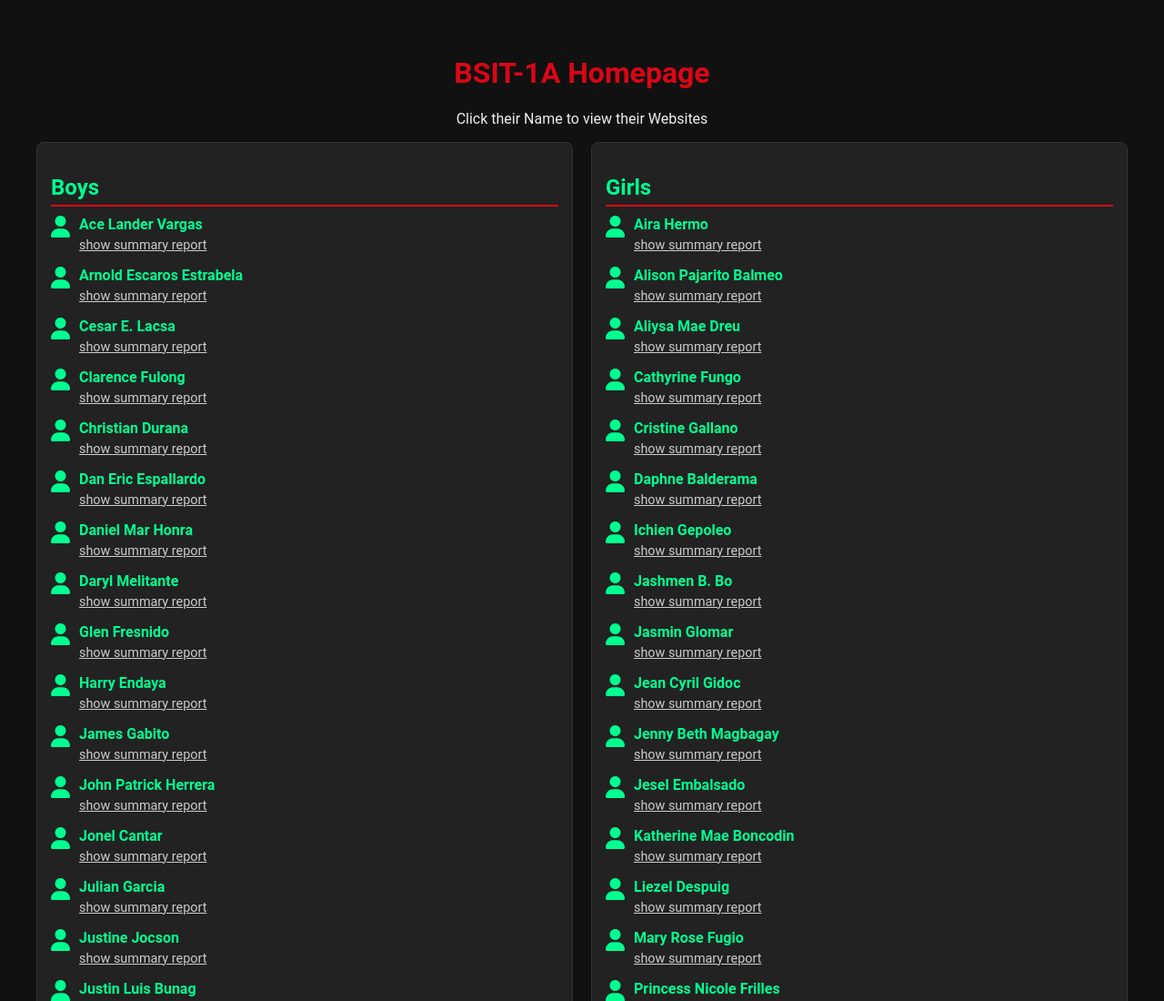
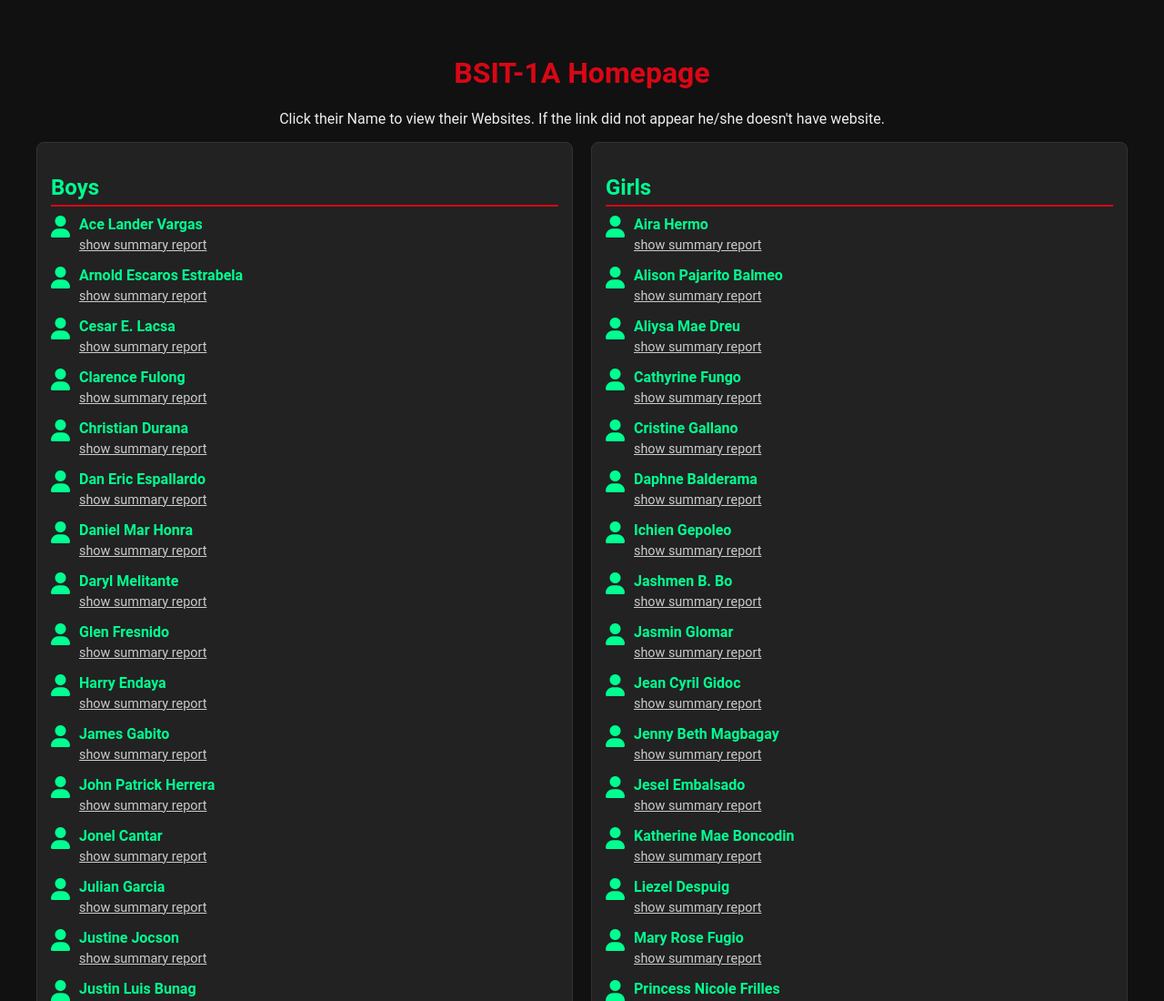
Before and after one commit to lancemiraran18/BSIT-1A-VCI-STUDENTS, a plain HTML site: page students.html in a window 1280 px wide. Shown: the top 1100 px of the page at 91% size. Drawn offline with Linux system fonts and the light colour scheme.

Commit message:
Update students.html

```diff
--- a/students.html
+++ b/students.html
@@ -96,7 +96,7 @@
 <body>
     <div class="container">
         <h1>BSIT-1A Homepage</h1>
-        <center><p>Click their Name  to view their Websites</p></center>
+        <center><p>Click their Name  to view their Websites. If the link did not appear he/she doesn't have website.</p></center>
 
         <div class="students">
             <div class="group">
```
